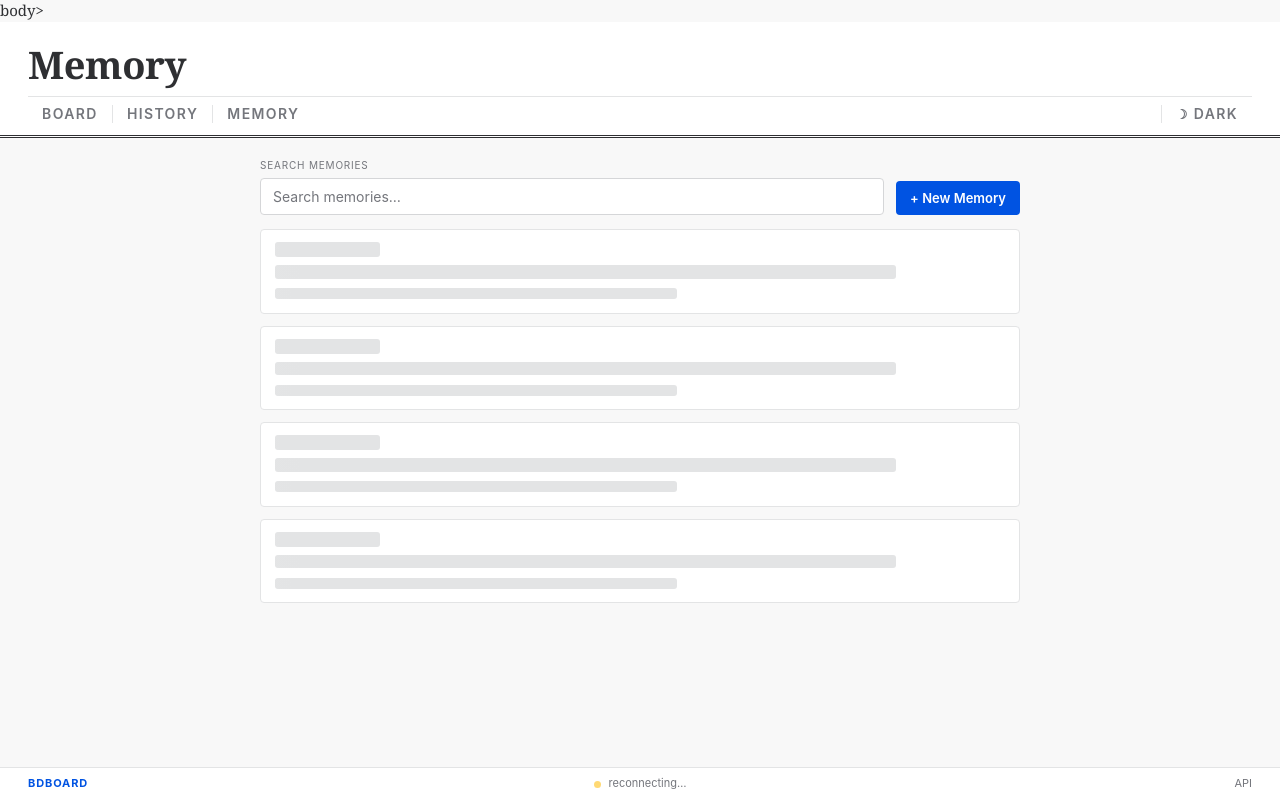
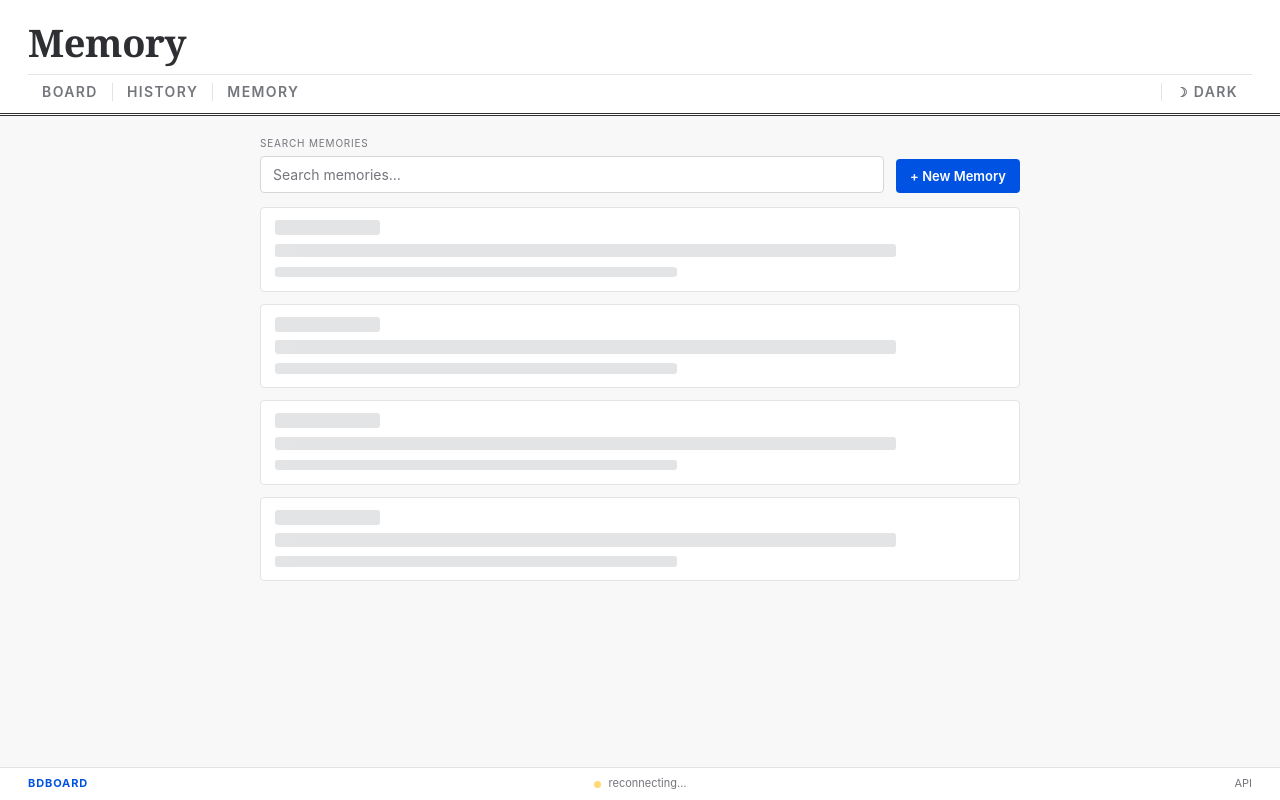
Before and after one commit to weegens-aaron/bdboard, a Python web app: template src/bdboard/templates/memory.html in a window 1280 px wide. Run offline with Jinja, Linux system fonts and the light colour scheme; the template is opened without the code that fills it, so the values that code supplies are empty; some libraries are stand-ins or nearby versions.

Commit message:
bdboard-75rq: fix broken <body> tag in base.html + add regression guard
The stale-region insert in 9785340 accidentally clobbered `  <body>` into a
bare `body>`, which rendered literal 'body>' text atop every page (invalid
HTML, visible regression on all pages). Restore the proper <body> tag and add
test_base_html_has_well_formed_body_tag to pin it.

```diff
--- a/src/bdboard/templates/base.html
+++ b/src/bdboard/templates/base.html
@@ -208,7 +208,7 @@
     <link rel="stylesheet" href="/static/styles.css?v={{ asset_v }}" />
     <script src="https://unpkg.com/htmx.org@1.9.12"></script>
   </head>
-body>
+  <body>
     {# Stale-data banner region (bdboard-75rq). A sustained `bd list` refresh
        failure freezes the board on the last-good snapshot; this region polls
        the cheap /api/staleness endpoint so a SUSTAINED outage surfaces in the
```
Also changed, not shown: tests/test_stale_banner_ui.py (+10 -0 lines).
